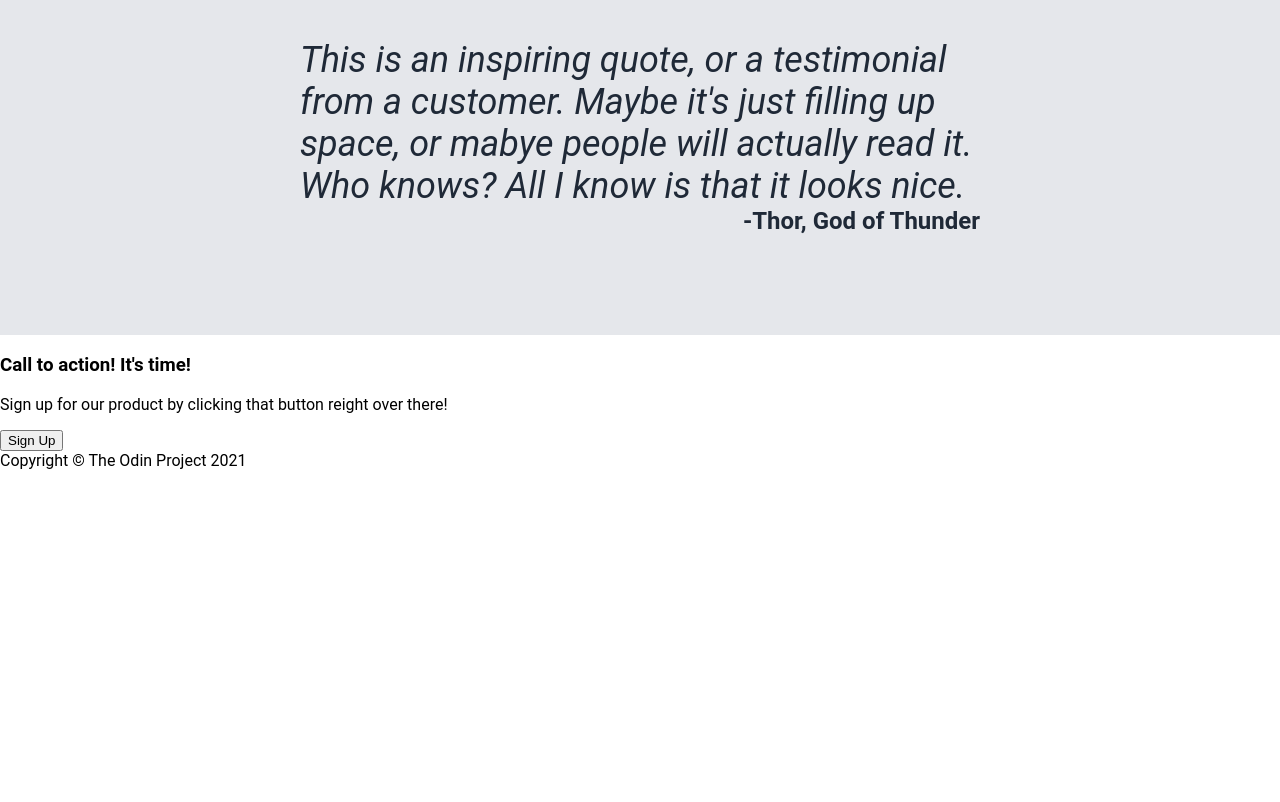
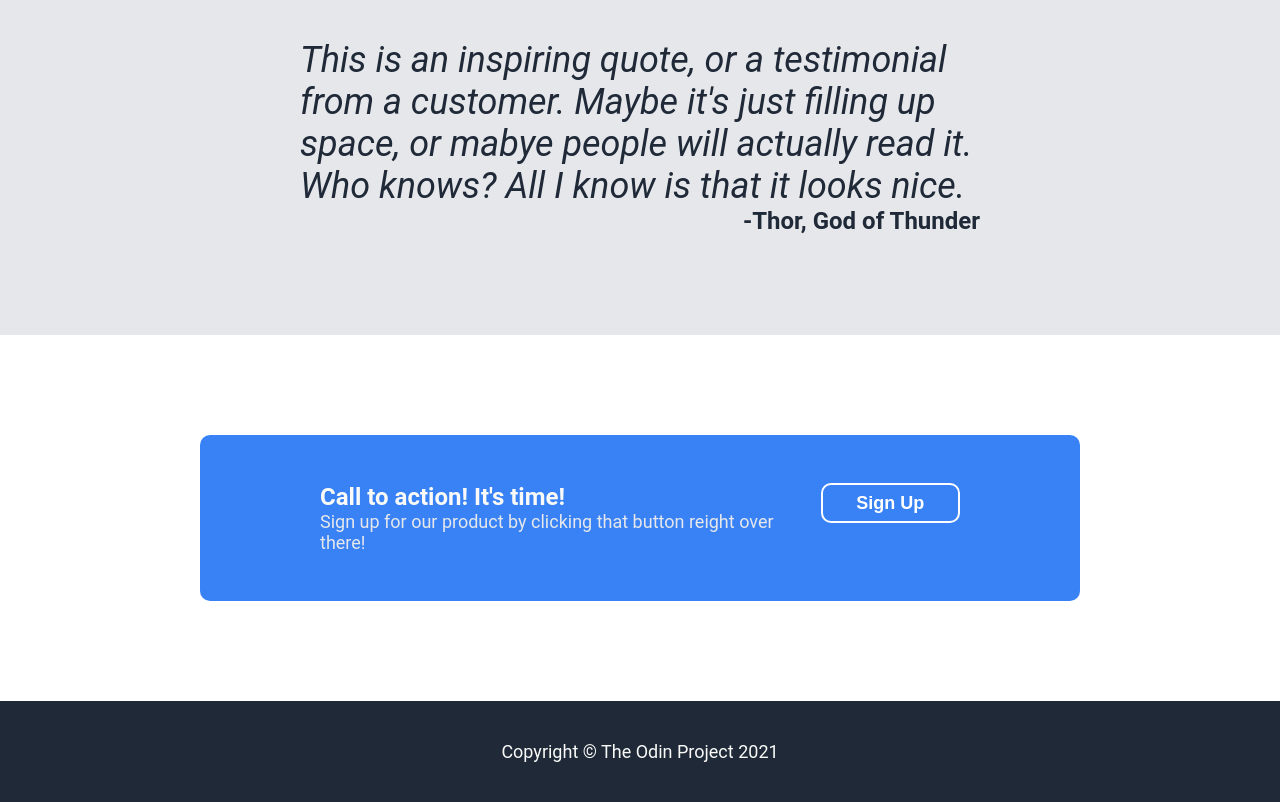
Before and after one commit to jpfiscal/Landing_Page, a plain HTML site: page index.html in a window 1280 px wide. Shown: the part 1144-1946 px from the top of the page. Before the commit the page ends 1614 px from the top, so only its background shows below. Drawn offline with Linux system fonts and the light colour scheme.

Commit message:
finished styling

```diff
--- a/index.html
+++ b/index.html
@@ -58,8 +58,10 @@
     </div>
     <div class="low_bar">
         <div class="cta_box">
-            <h3>Call to action! It's time!</h3>
-            <p>Sign up for our product by clicking that button reight over there!</p>
+            <div class="cta_box_txt">
+                <h3>Call to action! It's time!</h3>
+                <p>Sign up for our product by clicking that button reight over there!</p>
+            </div>
             <button class="cta_btn">Sign Up</button>
         </div>
     </div>
--- a/styles.css
+++ b/styles.css
@@ -135,12 +135,46 @@ body {
     align-self: flex-end;
 }
 .low_bar{
-    border-color: red;
-    border-width: 1px;
+    display: flex;
+    flex-direction: row;
+    padding: 100px 200px;
+}
+.cta_box {
+    display: flex;
+    flex: 1;
+    justify-content: space-between;
+    background-color: #3882F6;
+    color: #F9FAF8;
+    border-radius: 10px;
+    padding: 48px 120px;
+}
+.cta_box h3 {
+    font-size: 24px;
+    margin:0;
+}
+.cta_box p {
+    margin: 0;
+    font-size: 18px;
+    color:#E5E7EB;
+}
+.cta_btn {
+    background-color: #3882F6;
+    border-style: solid;
+    border-color: white;
+    border-radius: 10px;
+    color: white;
+    font-weight: bold;
+    font-size: 18px;
+    text-align: center;
+    width: 140px;
+    height: 40px;
 }
 .footer{
     margin-top: auto;
     flex:1;
-    border-color: red;
-    border-width: 1px;
+    background-color: #1F2937;
+    color: #F9FAF8;
+    font-size: 18px;
+    text-align: center;
+    padding: 40px 0;
 }
```
